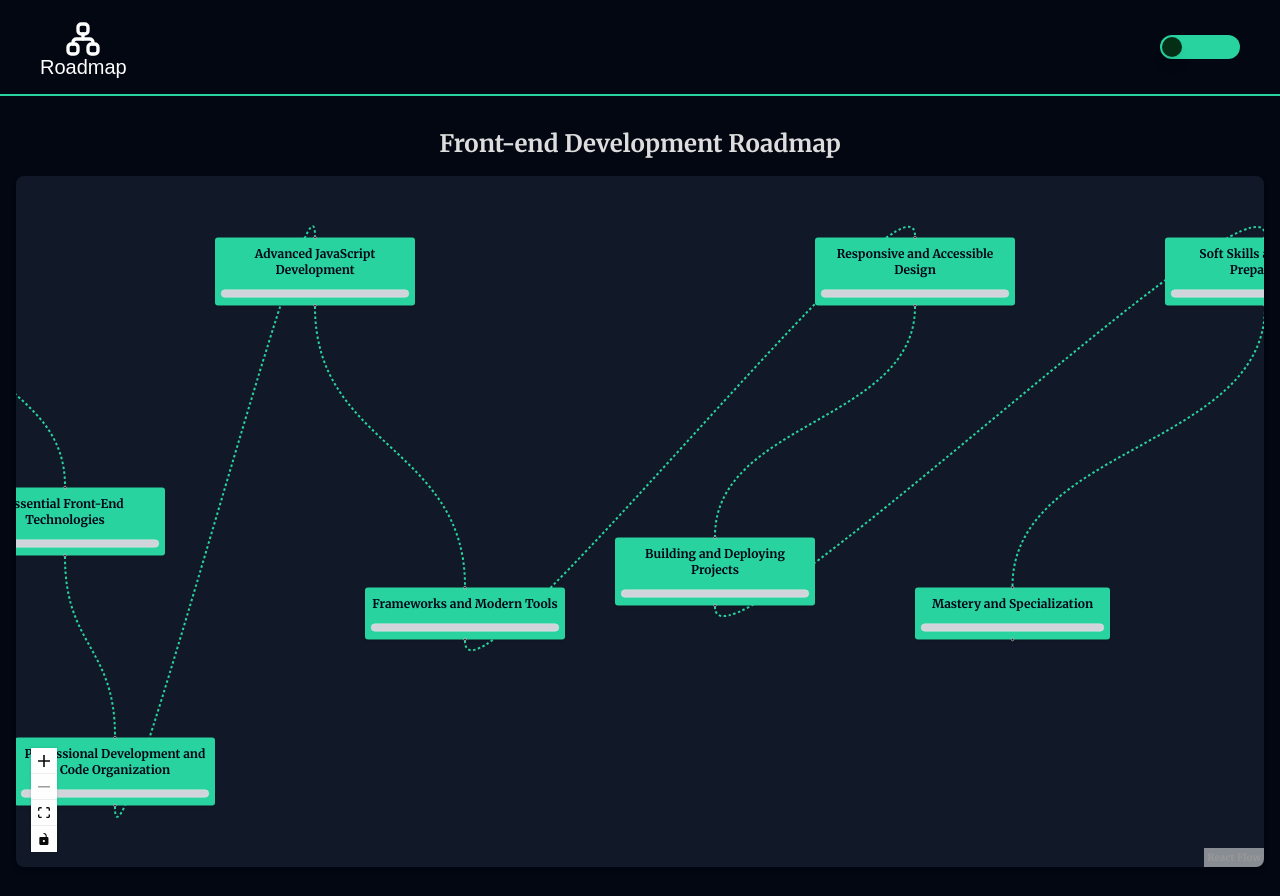
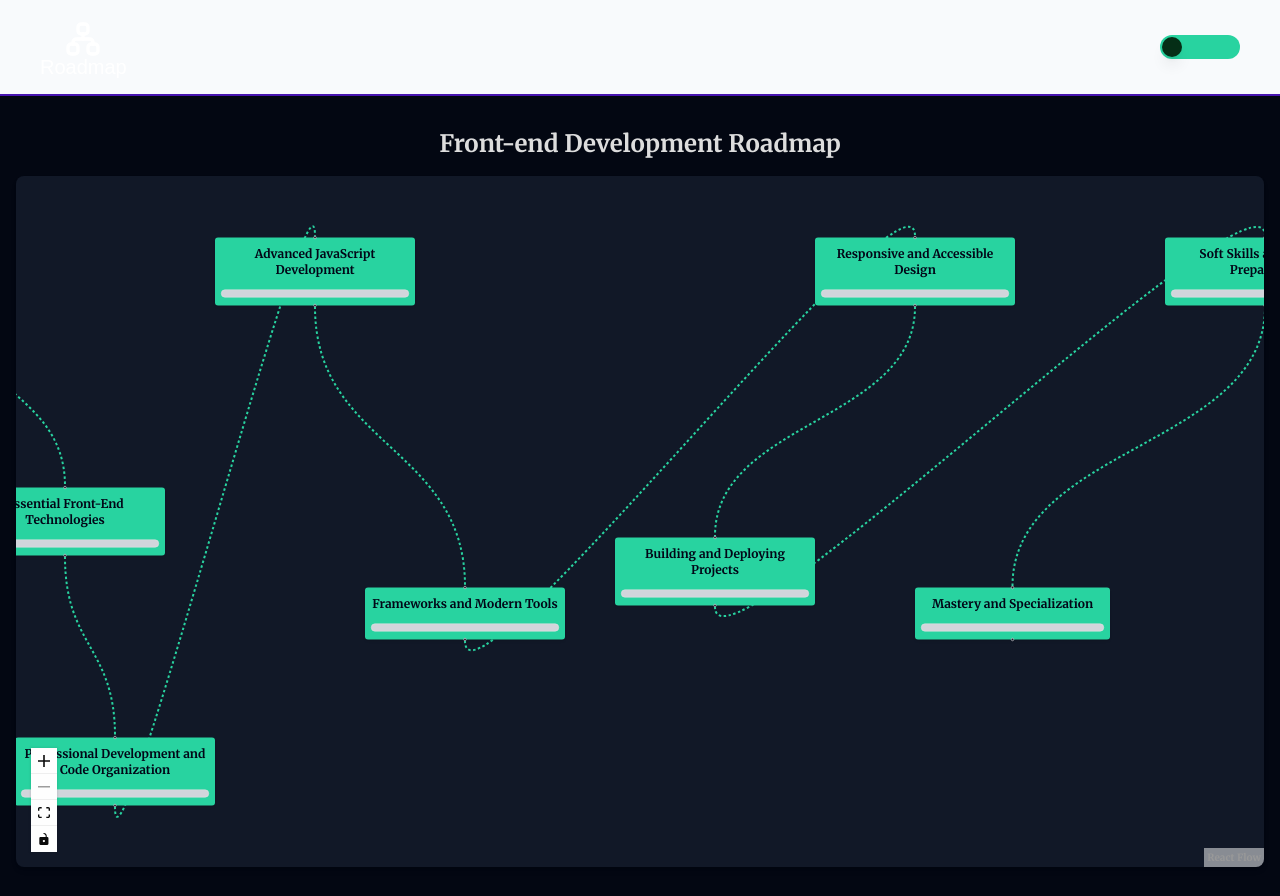
Before and after one commit to ProgramadoresSemPatria/ReactRangers-module-code-breakers, a Next.js app: page / in a window 1280 px wide. Built offline with nearby package versions, Linux system fonts and the light colour scheme.

Commit message:
feat: send theme and toggle theme state as switch props

```diff
--- a/src/components/shared/Header.tsx
+++ b/src/components/shared/Header.tsx
@@ -1,14 +1,17 @@
+'use client'
 import React from 'react'
 import Logo from './Logo'
 import { Switch } from '../ui/switch'
+import useTheme from '@/data/hooks/useTheme'
 
 export default function Header() {
+  const { theme, toggleTheme } = useTheme()
   return (
-    <header className="w-full flex justify-between px-10 h-24 items-center bg-gray-950 border-b-2 border-green-350">
+    <header className={`w-full flex justify-between px-10 h-24 items-center border-b-2  ${theme === "dark" ? ' bg-gray-950 text-white border-green-350 ' : 'border-indigo-650 bg-slate-50 '} `}>
       <Logo />
-
-      <Switch />
-
+      <abbr className='flex items-center justify-center' title={theme === 'dark'? 'Dark Mode: Active': 'Dark Mode: Disabled'}>
+        <Switch checked={theme === "dark"} onCheckedChange={toggleTheme} />
+      </abbr>
     </header>
   )
 }
```
